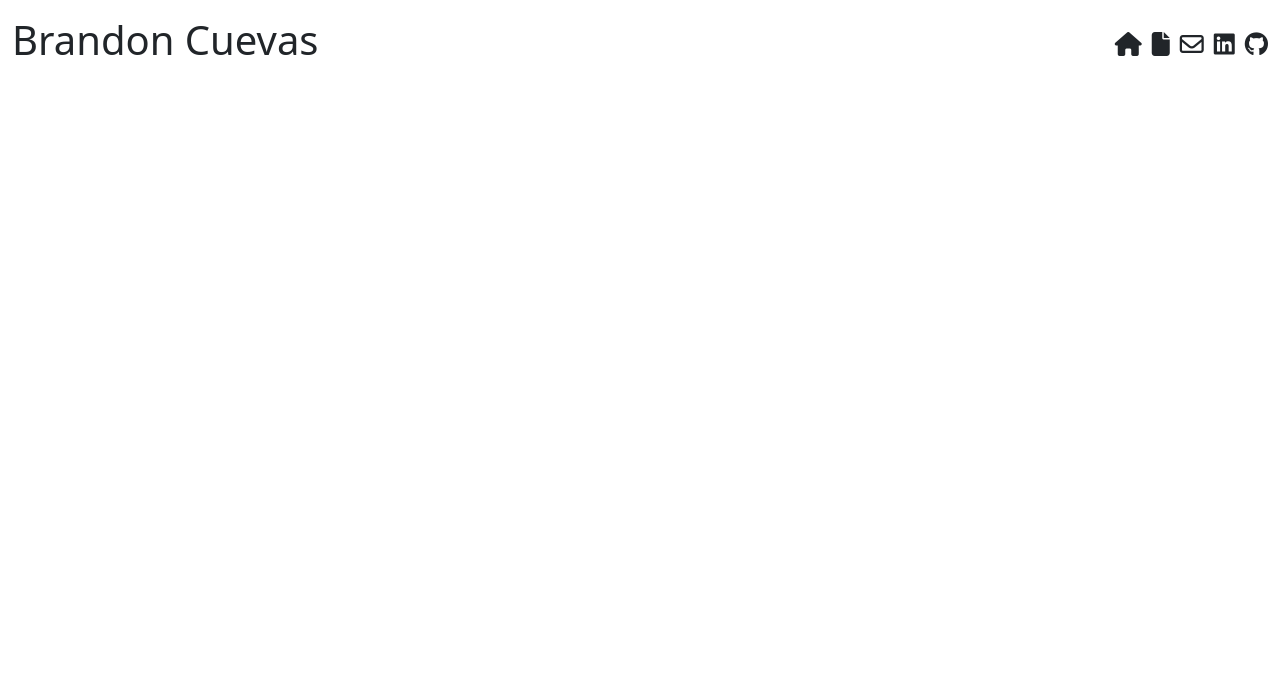
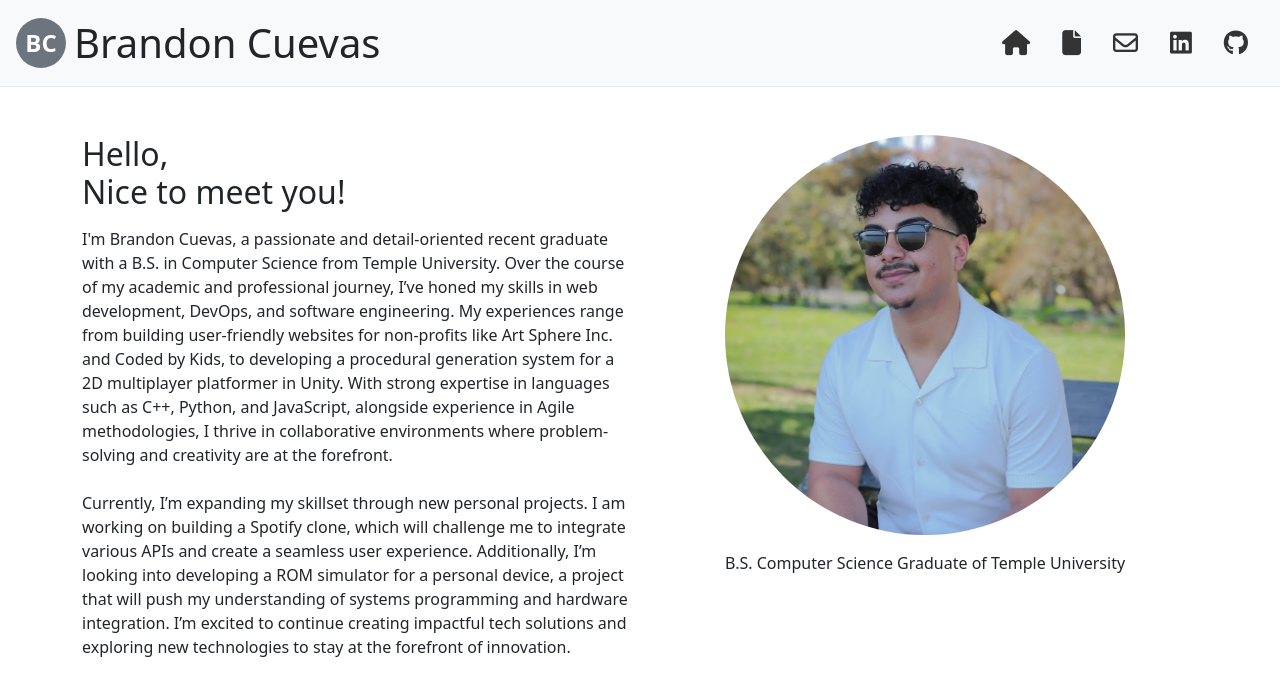
Before and after one commit to BrandonC3207/personal-website, a plain HTML site: page index.html in a window 1280 px wide. Drawn offline with nearby package versions, Linux system fonts and the light colour scheme.

Commit message:
added all header elements with most working links and the main body which contains an image and an about me

```diff
--- a/index.html
+++ b/index.html
@@ -9,45 +9,73 @@
 
     <!--CSS-->
     <link href="https://cdn.jsdelivr.net/npm/bootstrap@5.3.3/dist/css/bootstrap.min.css" rel="stylesheet">
-
-    <!--Customer Header CSS-->
-    <style>
-        .header-icons {
-            display: flex;
-            align-items: center;
-            gap: 10px;
-        }
-        .header-icons i {
-            font-size: 24px;
-        }
-    </style>
+    <link rel="stylesheet" href="style.css">
 
     <!--JS-->
     <script src="https://cdn.jsdelivr.net/npm/bootstrap@5.3.3/dist/js/bootstrap.bundle.min.js"></script>
     <script src="https://kit.fontawesome.com/9192f12bbb.js" crossorigin="anonymous"></script>
+</head>
+
+<body>
 
     <!--Header-->
-    <div class="container-fluid">
-        <div class="d-flex justify-content-between align-items-center py-3">
-            <h1>Brandon Cuevas</h1>
-            <div class="header-icons">
-                <i class="fas fa-home"></i>
-                <i class="fas fa-file"></i>
-                <i class="fa-regular fa-envelope"></i>
-                <i class="fa-brands fa-linkedin"></i>
-                <i class="fa-brands fa-github"></i>
+    <header class="bg-light p-3 d-flex justify-content-between align-items-center">
+        <div class="d-flex align-items-center">
+            <div class="logo bg-secondary text-white rounded-circle d-flex justify-content-center align-items-center me-2">
+                BC
             </div>
+            <h1 class="m-0">Brandon Cuevas</h1>
         </div>
-    </div>
+        <nav>
+            <ul class="nav">
+                <li class="nav-item">
+                    <a class="nav-link" href="#">
+                        <i class="fas fa-home"></i>
+                    </a>
+                </li>
+                <li class="nav-item">
+                    <a class="nav-link" href="#">
+                        <i class="fas fa-file"></i>
+                    </a>
+                </li>
+                <li class="nav-item">
+                    <a class="nav-link" href="mailto:bcuevas651@gmail.com">
+                        <i class="fa-regular fa-envelope"></i>
+                    </a>
+                </li>
+                <li class="nav-item">
+                    <a class="nav-link" href="https://www.linkedin.com/in/brandon-cuevas-6a2079204/" target="_blank">
+                        <i class="fa-brands fa-linkedin"></i>
+                    </a>
+                </li>
+                <li class="nav-item">
+                    <a class="nav-link" href="https://github.com/BrandonC3207" target="_blank">
+                        <i class="fa-brands fa-github"></i>
+                    </a>
+                </li>
+            </ul>
+        </nav>
+    </header>
 
 
 
     <!--Body-->
-    <body>
+    <main class="container my-5">
+        <div class="row">
+            <div class="col-md-6">
+                <h2>Hello, <br>Nice to meet you!</h2>
+                <p></p>
+                <p>I'm Brandon Cuevas, a passionate and detail-oriented recent graduate with a B.S. in Computer Science from Temple University. Over the course of my academic and professional journey, I’ve honed my skills in web development, DevOps, and software engineering. My experiences range from building user-friendly websites for non-profits like Art Sphere Inc. and Coded by Kids, to developing a procedural generation system for a 2D multiplayer platformer in Unity. With strong expertise in languages such as C++, Python, and JavaScript, alongside experience in Agile methodologies, I thrive in collaborative environments where problem-solving and creativity are at the forefront. <br><br>
+                    Currently, I’m expanding my skillset through new personal projects. I am working on building a Spotify clone, which will challenge me to integrate various APIs and create a seamless user experience. Additionally, I’m looking into developing a ROM simulator for a personal device, a project that will push my understanding of systems programming and hardware integration. I’m excited to continue creating impactful tech solutions and exploring new technologies to stay at the forefront of innovation.</p>
+            </div>
+            <div class="col-md-6 text-center">
+                <img src="images/brandonheadshot.JPG" alt="Professional Head Shot" class="profile-img img-fluid">
+                <p class="mt-3">B.S. Computer Science Graduate of Temple University</p>
+            </div>
+        </div>
+    </main>
 
-    </body>
     <!--Footer-->
 
-</head>
-
+</body>
 </html>
--- a/style.css
+++ b/style.css
@@ -0,0 +1,27 @@
+header {
+    border-bottom: 1px solid #eaeaea;
+}
+
+.logo {
+    width: 50px;
+    height: 50px;
+    font-size: 24px;
+    font-weight: bold;
+}
+
+nav .nav-link {
+    font-size: 25px;
+    color: #333;
+}
+
+nav .nav-link:hover {
+    color: #1900ff;
+}
+
+.profile-img {
+    width: 400px;
+    height: 400px;
+    object-fit: cover;
+    object-position: 50% 25%;
+    border-radius: 50%;
+}
```
Also changed, not shown: images/brandonheadshot.JPG (added).
